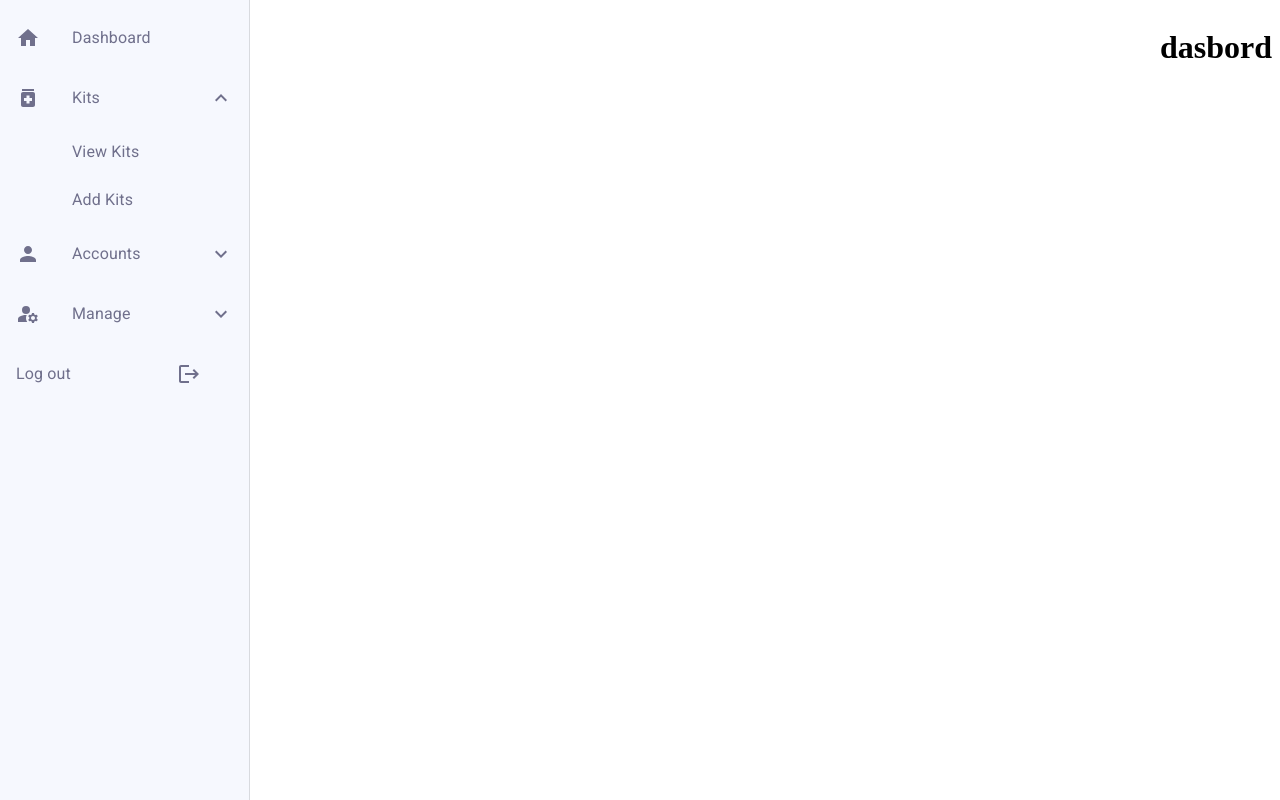
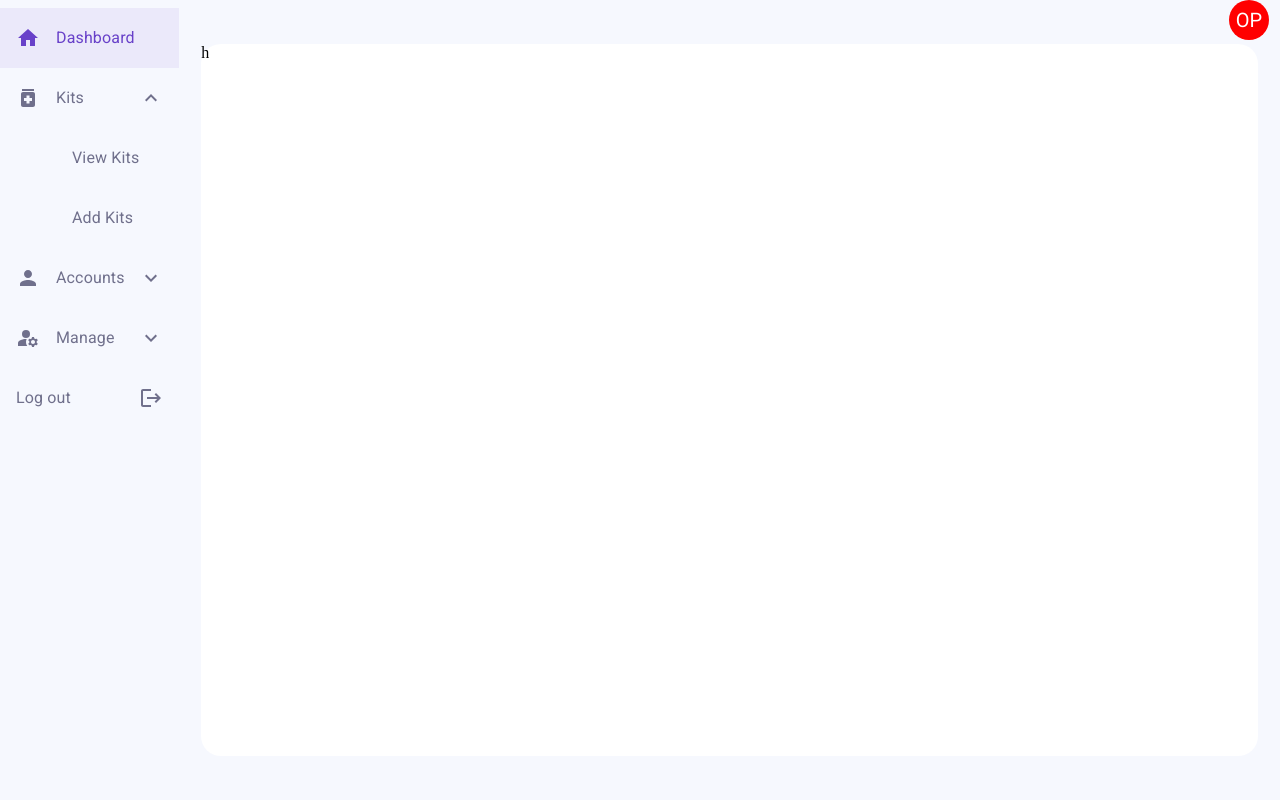
Before and after one commit to farah2003/admin-panel, a React (Create React App) app: page / in a window 1280 px wide. Both pictures are taken after a click on the item "Kits". Built offline with nearby package versions, Linux system fonts and the light colour scheme.

Commit message:
layout style

```diff
--- a/src/App.tsx
+++ b/src/App.tsx
@@ -3,14 +3,14 @@ import { Routes, BrowserRouter, Route } from 'react-router-dom';
 
 import './App.css';
 
-import { Dashboard } from './components';
+import { Dashboard, Layout } from './components';
 
 function App() {
   return (
     <BrowserRouter>
       <Routes>
         <Route path="/" element={<Dashboard />}>
-          <Route index element={<h1>dasbord</h1>} />
+          <Route index element={<h1>stTICW</h1>} />
           <Route path="view-kits" element={<h1>view-kits</h1>} />
           <Route path="add-kits" element={<h1>add-kits</h1>} />
           <Route path="reset-password" element={<h1>reset-password</h1>} />
--- a/src/components/common/sidenav.tsx
+++ b/src/components/common/sidenav.tsx
@@ -15,10 +15,12 @@ const appMenuItems = [
     name: 'Dashboard',
     link: '/',
     Icon: <Home />,
+    selected: true,
   },
   {
     name: 'Kits',
     Icon: <Medication />,
+    selected: false,
     items: [
       {
         link: '/view-kits',
@@ -33,6 +35,7 @@ const appMenuItems = [
   {
     name: 'Accounts',
     Icon: <Person />,
+    selected: false,
     items: [
       {
         link: '/reset-password',
@@ -43,6 +46,7 @@ const appMenuItems = [
   {
     name: 'Manage',
     Icon: <ManageAccounts />,
+    selected: false,
     items: [
       {
         link: '/add-admin',
@@ -53,6 +57,7 @@ const appMenuItems = [
   {
     name: 'Log out',
     link: '/logout',
+    selected: false,
     Icon: <Logout />,
   },
 ];
@@ -65,14 +70,21 @@ const SideNav = () => {
         sx={{
           '& .MuiDrawer-paper': {
             boxSizing: 'border-box',
-            width: 250,
+            width: '14vw',
             backgroundColor: '#F6F8FE',
+            border: 'none',
           },
         }}
       >
         <List style={{ height: 58 }}>
-          {appMenuItems.map(({ name, Icon, items, link }) => (
-            <SideNavItem name={name} Icon={Icon} items={items} link={link} />
+          {appMenuItems.map(({ name, Icon, items, link, selected }) => (
+            <SideNavItem
+              name={name}
+              Icon={Icon}
+              items={items}
+              link={link}
+              selected={selected}
+            />
           ))}
         </List>
       </Drawer>
--- a/src/components/common/sidenavitem.tsx
+++ b/src/components/common/sidenavitem.tsx
@@ -15,14 +15,51 @@ interface Props {
   items: Array<Item> | undefined;
   Icon: React.ReactNode;
   link: string | undefined;
+  selected: boolean;
 }
 interface Item {
   nestedName: string;
   link: string;
 }
 
+const listItemStyle = {
+  color: '#70708C',
+  '&.active': {
+    background: '#00000014',
+    '& .MuiListItemIcon-root': {
+      color: '#fff',
+    },
+  },
+};
+const nestedListItem = {
+  color: '#70708C',
+  pl: 7,
+};
+const listItemTextStyle = {
+  pl: 2,
+};
+const listItemButtonStyle = {
+  height: '60px',
+  '&.Mui-selected ': {
+    backgroundColor: '#6838c914',
+    color: '#6841C9',
+  },
+  '&:hover': {
+    color: '#6841C9',
+  },
+};
+const nestedlistItemButton = {
+  height: '60px',
+  '&.Mui-selected ': {
+    backgroundColor: '#6838c914',
+    color: '#6841C9',
+  },
+  '&:hover': {
+    color: '#6841C9',
+  },
+};
 const SideNavItem = (props: Props) => {
-  const { name, Icon, items, link } = props;
+  const { name, Icon, items, link, selected } = props;
   const isExpandable = items && items.length > 0;
   const [open, setOpen] = React.useState(false);
   const handleClick = () => {
@@ -34,39 +71,36 @@ const SideNavItem = (props: Props) => {
         key={name}
         disablePadding
         onClick={handleClick}
-        sx={{ height: 60 }}
+        sx={listItemStyle}
       >
-        <ListItemButton sx={{ height: 60 }}>
+        <ListItemButton sx={listItemButtonStyle} selected={selected}>
           {name === 'Log out' ? (
             <>
-              {link ? <Link to={link} /> : null}
-              <ListItemText primary={name} style={{ color: '#70708C' }} />
-              <ListItemIcon style={{ color: '#70708C' }}>{Icon}</ListItemIcon>
+              <ListItemText primary={name} />
+              {Icon}
             </>
           ) : (
             <>
-              {link ? <Link to={link} /> : null}
-              <ListItemIcon style={{ color: '#70708C' }}>{Icon}</ListItemIcon>
-              <ListItemText primary={name} style={{ color: '#70708C' }} />
+              {Icon}
+              <ListItemText primary={name} sx={listItemTextStyle} />
             </>
           )}
-          {isExpandable && !open && <ExpandMore style={{ color: '#70708C' }} />}
-          {isExpandable && open && <ExpandLess style={{ color: '#70708C' }} />}
+          {isExpandable && !open && <ExpandMore />}
+          {isExpandable && open && <ExpandLess />}
         </ListItemButton>
       </ListItem>
       {isExpandable ? (
         <Collapse in={open}>
           <List disablePadding>
             {items.map((item: Item | undefined) => (
-              <ListItem key={item?.nestedName} disablePadding sx={{ pl: 7 }}>
-                <ListItemButton>
+              <ListItem
+                key={item?.nestedName}
+                sx={nestedListItem}
+                disablePadding
+              >
+                <ListItemButton sx={nestedlistItemButton}>
                   {item && item?.link ? (
-                    <Link to={item?.link} style={{ textDecoration: 'none' }}>
-                      <ListItemText
-                        primary={item?.nestedName}
-                        style={{ color: '#70708C' }}
-                      />
-                    </Link>
+                    <ListItemText primary={item?.nestedName} />
                   ) : null}
                 </ListItemButton>
               </ListItem>
--- a/src/components/dashbord.tsx
+++ b/src/components/dashbord.tsx
@@ -1,15 +1,42 @@
+import { Box, Avatar } from '@mui/material';
 import React from 'react';
 import { Outlet } from 'react-router-dom';
 import SideNav from './common/sidenav';
+import Headers from './header';
 
 const Dashboard = () => {
   return (
-    <div style={{ display: 'flex', justifyContent: 'space-between' }}>
+    <Box
+      sx={{
+        display: 'flex',
+        flexDirection: 'column',
+        backgroundColor: '#F6F8FE',
+        height: '100vh',
+        width: '100vw',
+      }}
+    >
       <SideNav />
-      <div>
-        <Outlet />
-      </div>
-    </div>
+      <Box
+        style={{
+          marginLeft: '14vw',
+          height: '100vh',
+          width: '86vw',
+        }}
+      >
+        <Headers />
+        <Box
+          style={{
+            width: '96%',
+            height: '89%',
+            margin: '.4% 2%',
+            borderRadius: '20px',
+            backgroundColor: '#ffff',
+          }}
+        >
+          h
+        </Box>
+      </Box>
+    </Box>
   );
 };
 
--- /dev/null
+++ b/src/components/header.tsx
@@ -0,0 +1,24 @@
+import React from 'react';
+import Box from '@mui/material/Box';
+import Badge from '@mui/material/Badge';
+import MailIcon from '@mui/icons-material/Mail';
+import IconButton from '@mui/material/IconButton';
+import { Avatar } from '@mui/material';
+
+const Header = () => {
+  return (
+    <Box
+      sx={{
+        height: '5%',
+        padding: '1%',
+        display: 'flex',
+        alignItems: 'center',
+        justifyContent: 'flex-end',
+      }}
+    >
+      <Avatar sx={{ bgcolor: 'red' }}>OP</Avatar>
+    </Box>
+  );
+};
+
+export default Header;
--- a/src/components/index.ts
+++ b/src/components/index.ts
@@ -2,5 +2,7 @@ import Button from './common/button';
 import Input from './common/input';
 import SideNav from './common/sidenav';
 import Dashboard from './dashbord';
+import Layout from './layout';
+import Header from './header';
 
-export { Button, Input, SideNav, Dashboard };
+export { Button, Input, SideNav, Dashboard, Layout, Header };
--- /dev/null
+++ b/src/components/layout.tsx
@@ -0,0 +1,8 @@
+import React from 'react';
+import Box from '@mui/material/Box';
+
+const Layout = () => {
+  return <Box>hello</Box>;
+};
+
+export default Layout;
--- a/src/index.css
+++ b/src/index.css
@@ -0,0 +1,5 @@
+*{
+    margin: 0;
+    padding:0;
+    box-sizing: border-box;
+}
--- a/src/themes/index.ts
+++ b/src/themes/index.ts
@@ -12,21 +12,4 @@ export const theme = createTheme({
       main: '#f44336',
     },
   },
-  components: {
-    MuiListItem: {
-      styleOverrides: {
-        root: {
-          '&:hover': {
-            color: '#6841C9',
-          },
-          '&.active': {
-            background: '#6841C9',
-            '& .MuiListItemIcon-root': {
-              color: '#fff',
-            },
-          },
-        },
-      },
-    },
-  },
 });
```
Also changed, not shown: 1 other file (tests, documents, lock files or other folders).
